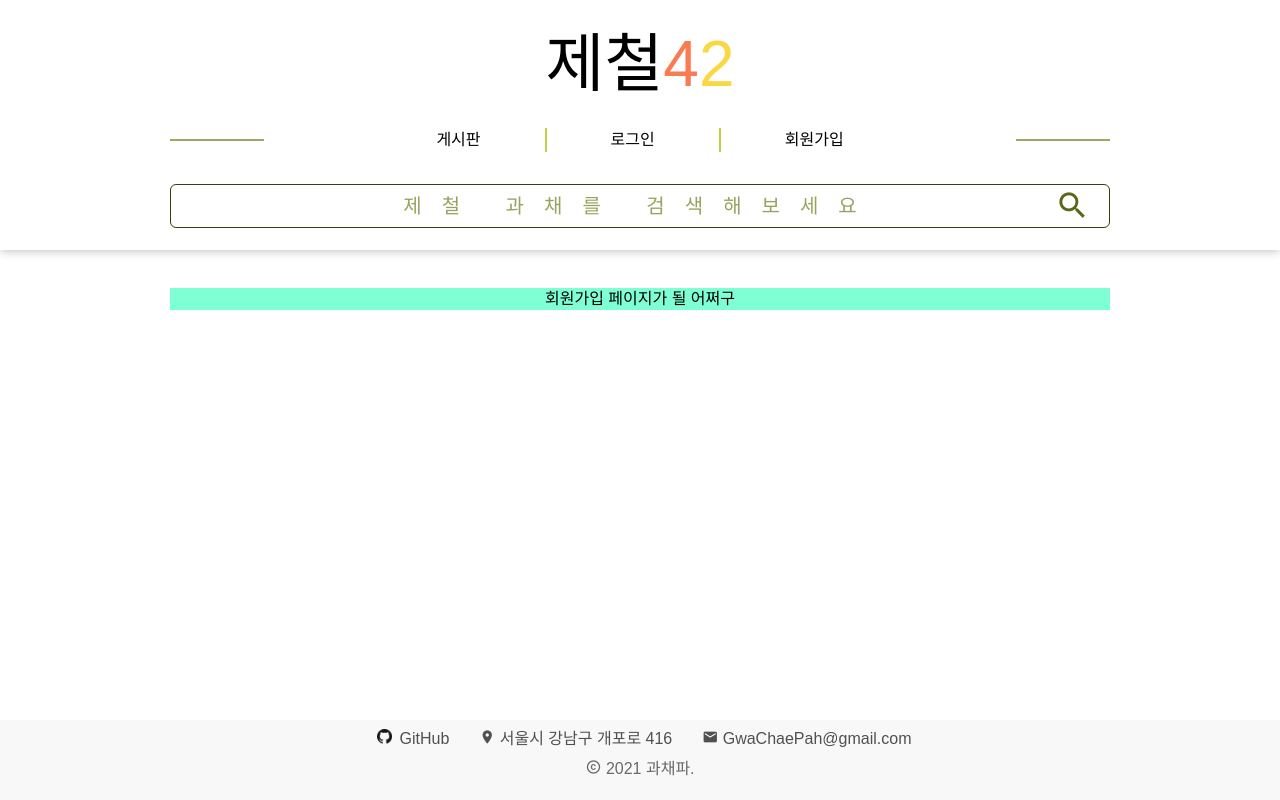
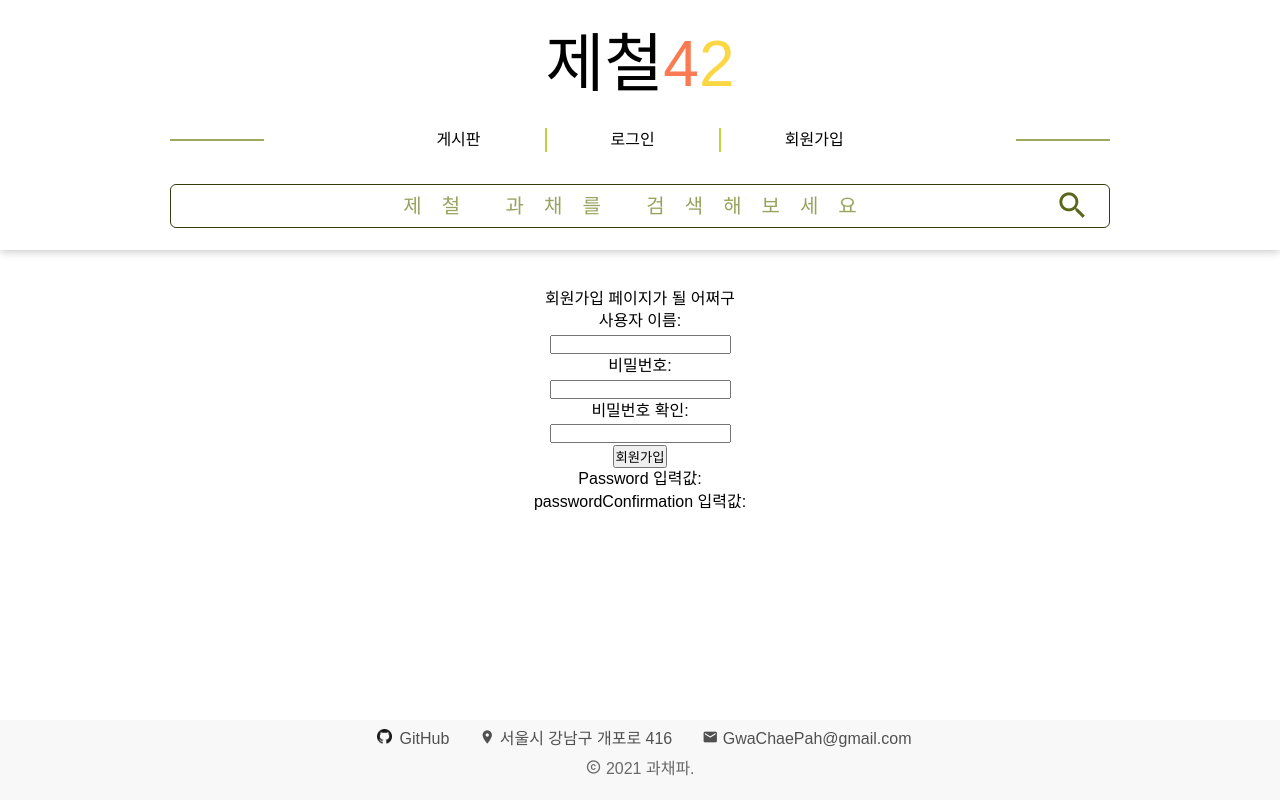
Before and after one commit to GwaChaePah/jecheol42_frontend, a Vue app: page /#/Register in a window 1280 px wide. Built offline with nearby package versions, Linux system fonts and the light colour scheme; no server answers; sample sign-in values are in the browser's storage.

Commit message:
FEAT: register make

```diff
--- a/src/router/Register.vue
+++ b/src/router/Register.vue
@@ -4,6 +4,22 @@
 			<div class="content">
 				<div>
 					<h1>회원가입 페이지가 될 어쩌구</h1>
+					<div>
+						<div for="username">사용자 이름: </div>
+						<input type="text" class="username" v-model="username" @change="validateId"/>
+						<div>
+							<div for="password">비밀번호: </div>
+							<input type="password" class="password" v-model="password">
+						</div>
+						<div>
+							<div for="passwordConfirmation">비밀번호 확인: </div>
+							<input type="password" class="passwordConfirmation" v-model="passwordConfirmation">
+							<div v-if="notSame">비밀번호가 다릅니다</div>
+						</div>
+						<button @click="comparisonPW">회원가입</button>
+					</div>
+					<p>Password 입력값: {{ password }}</p>
+					<p>passwordConfirmation 입력값: {{ passwordConfirmation }}</p>
 				</div>
 			</div>
 		</div>
@@ -11,8 +27,83 @@
 </template>
 
 <script>
+export default {
+  data: function () {
+    return {
+        username : null,
+        password : null,
+        passwordConfirmation : null,
+		notSame : false,
+		same : false,
+		allUsers: [
+			{ id: 0, username: "test123456", password: "test1"},
+			{ id: 1, username: "test1", password: "test1"},
+			{ id: 2, username: "test2", password: "test2"},
+		],
+    }
+  },
+  methods: {
+	comparisonPW: function() {
+		if (this.password === this.passwordConfirmation)
+			this.same = true
+		else
+			this.notSame = true
+	},
+	sameUser() {
+		let select = null
+		this.allUsers.forEach(user => {
+			if (user.username === this.username)
+			select = user
+		})
+		if (select === null)
+			console.log("안겹쳐")
+		else
+			console.log("겹쳐")
+	},
+	validateId() {
+		if (this.username.length < 6 ) {
+			alert("아이디는 최소 6자리 이상입니다.")
+			return false
+		}
+		else if (this.username.search(/\s/) !== -1) {
+			alert("아이디는 공백을 넣을 수 없습니다")
+			return false
+		}
+		else {
+			let select = null
+			this.allUsers.forEach(user => {
+				if (user.username === this.username)
+				select = user
+			})
+			if (select !== null)
+				alert("아이디를 사용할 수 없습니다")
+			else
+				console.log("아이디 통과!")
+		}
+	},
+	validatePw() {
+		let password = this.password
+		let num = password.search(/[0-9]/g);
+		let eng = password.search(/[a-z]/ig);
+		let spe = password.search(/[`~!@@#$%^&*|₩₩₩'₩";:₩/?]/gi);
 
-export default {
+		if (password.length < 8 || password.length > 20 ) {
+			alert("비밀번호는 8자리 ~ 20자리 이내로 입력해주세요.")
+			return false
+		}
+		else if (this.password.search(/\s/) !== -1) {
+			alert("비밀번호는 공백을 넣을 수 없습니다")
+			return false
+		}
+		else if(num < 0 || eng < 0 || spe < 0 ){
+			alert("영문, 숫자, 특수문자를 혼합하여 입력해주세요.");
+			return false;
+		}
+		else
+			console.log("비밀번호 통과!")
+	}
+  }
+
 }
 </script>
 
@@ -22,7 +113,6 @@ export default {
 @import '../scss/typography.scss';
 
 .content {
-	background: aquamarine;
 	text-align: center;
 
 }
```
